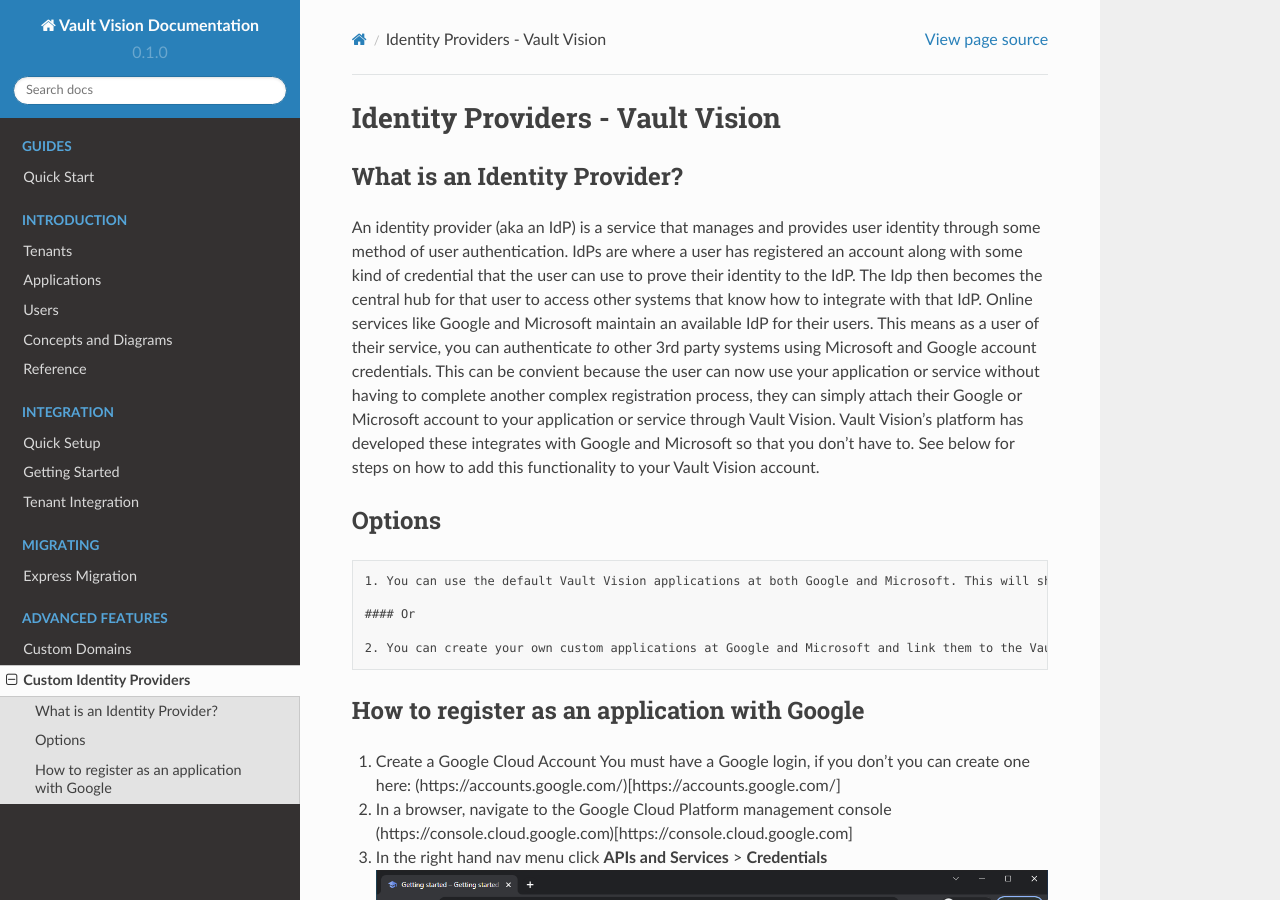
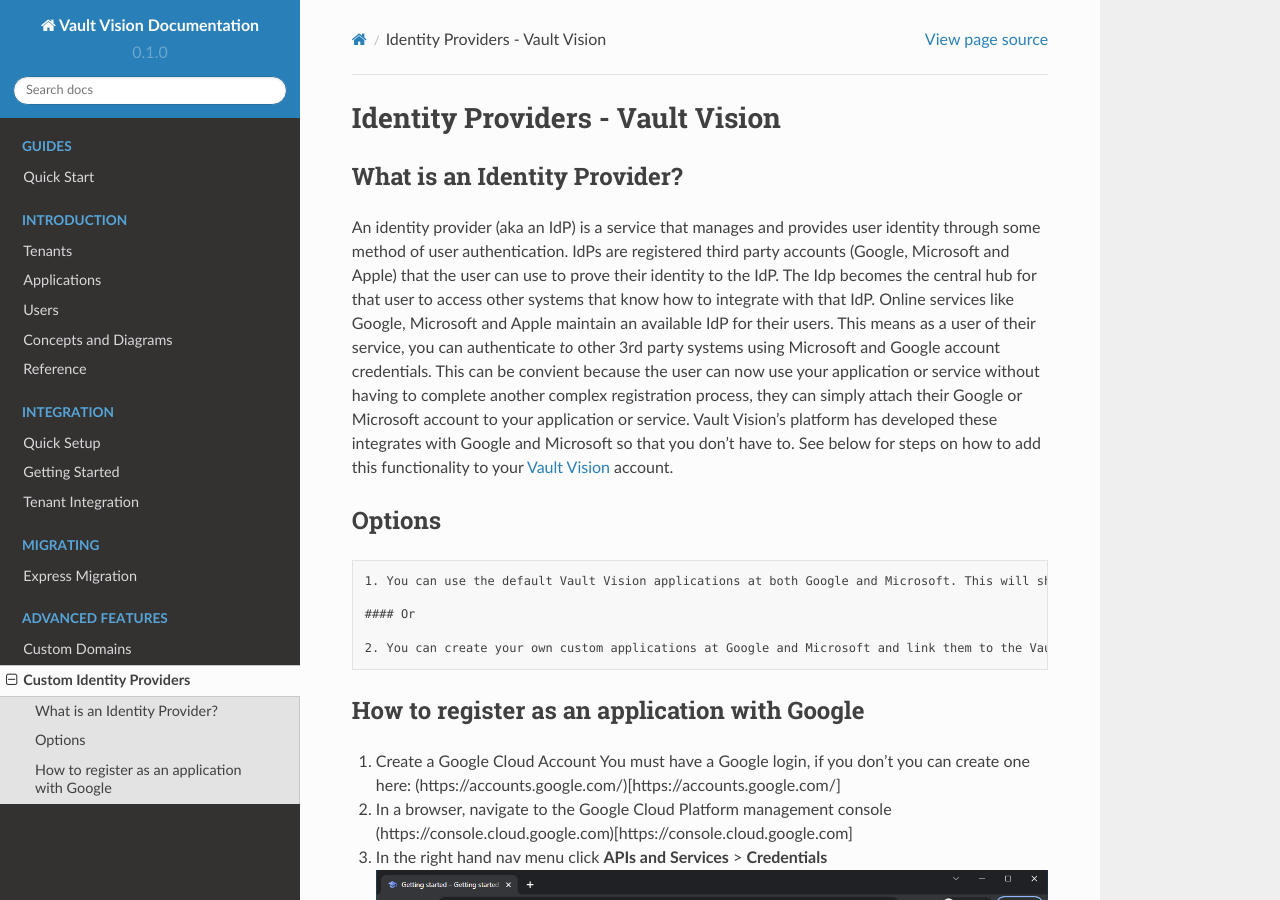
Before and after one commit to vaultvision/docs, a Sphinx documentation site: the page built from docs/source/identity_providers.md, in a window 1280 px wide and 900 px high. Built offline with Sphinx 7.4.7 and the Read the Docs theme 2.0.0, drawn with Linux system fonts in a browser that asks for light colours.

Commit message:
Update identity_providers.md

```diff
--- a/docs/source/identity_providers.md
+++ b/docs/source/identity_providers.md
@@ -3,7 +3,7 @@
 
 ## What is an Identity Provider?
 
-An identity provider (aka an IdP) is a service that manages and provides user identity through some method of user authentication. IdPs are where a user has registered an account along with some kind of credential that the user can use to prove their identity to the IdP. The Idp then becomes the central hub for that user to access other systems that know how to integrate with that IdP. Online services like Google and Microsoft maintain an available IdP for their users.  This means as a user of their service, you can authenticate _to_ other 3rd party systems using Microsoft and Google account credentials. This can be convient because the user can now use your application or service without having to complete another complex registration process, they can simply attach their Google or Microsoft account to your application or service through Vault Vision. Vault Vision's platform has developed these integrates with Google and Microsoft so that you don't have to.  See below for steps on how to add this functionality to your Vault Vision account.
+An identity provider (aka an IdP) is a service that manages and provides user identity through some method of user authentication. IdPs are registered third party accounts (Google, Microsoft and Apple) that the user can use to prove their identity to the IdP. The Idp becomes the central hub for that user to access other systems that know how to integrate with that IdP. Online services like Google, Microsoft and Apple maintain an available IdP for their users.  This means as a user of their service, you can authenticate _to_ other 3rd party systems using Microsoft and Google account credentials. This can be convient because the user can now use your application or service without having to complete another complex registration process, they can simply attach their Google or Microsoft account to your application or service. Vault Vision's platform has developed these integrates with Google and Microsoft so that you don't have to.  See below for steps on how to add this functionality to your [Vault Vision](https://vaultvision.com) account.
 
 ## Options
 
```
